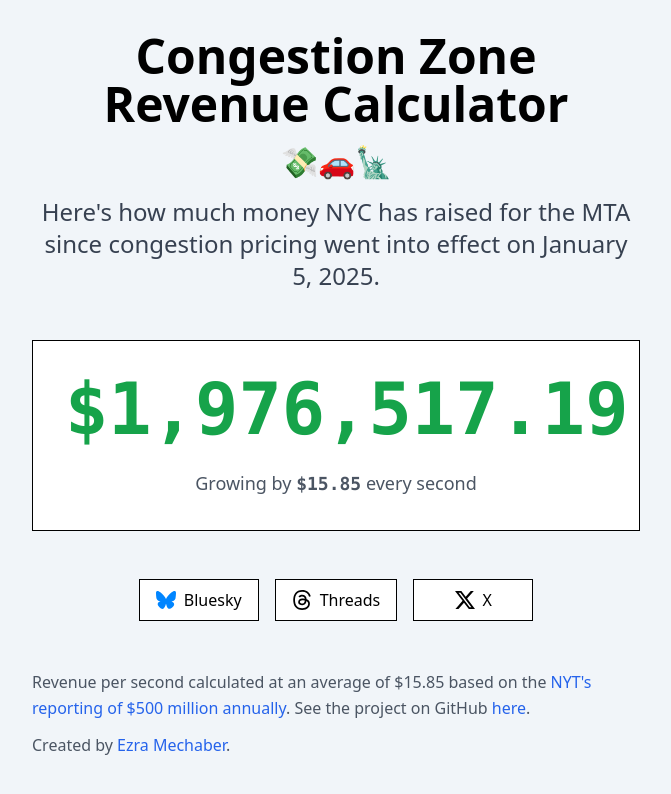
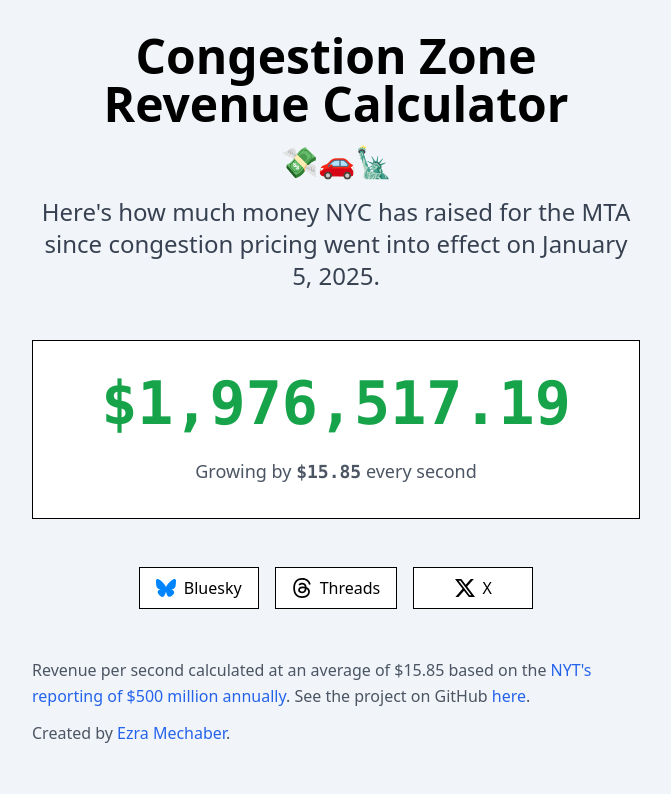
Before and after one commit to ezramechaber/congestion-revenue-calculator, a Next.js app: page / in a window 1280 px wide. Shown: the top 794 px of the page, without its empty margins (304-975 px from the left). Built offline with nearby package versions, Linux system fonts and the light colour scheme.

Commit message:
Fix padding, remove node_modules

```diff
--- a/app/page.tsx
+++ b/app/page.tsx
@@ -70,8 +70,8 @@
           </div>
         </header>
 
-        <div className="bg-white border border-black p-8 space-y-6">
-          <div className="font-mono text-5xl md:text-7xl font-bold text-center text-green-600 tabular-nums">
+        <div className="bg-white border border-black py-8 px-12 space-y-6">
+          <div className="font-mono text-4xl sm:text-5xl md:text-5xl lg:text-6xl xl:text-6xl font-bold text-center text-green-600 tabular-nums">
             {formatRevenue(currentRevenue)}
           </div>
           <div className="text-base md:text-lg text-center text-gray-600">
```
